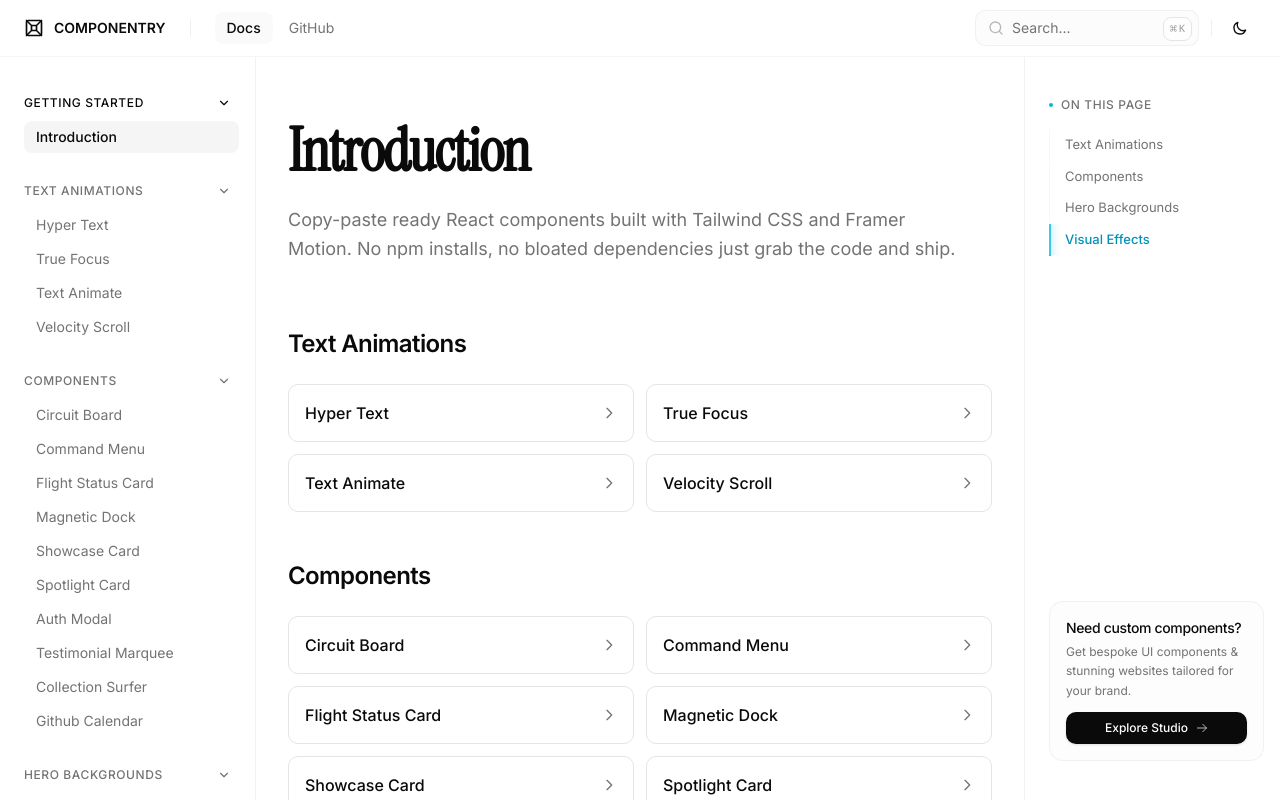
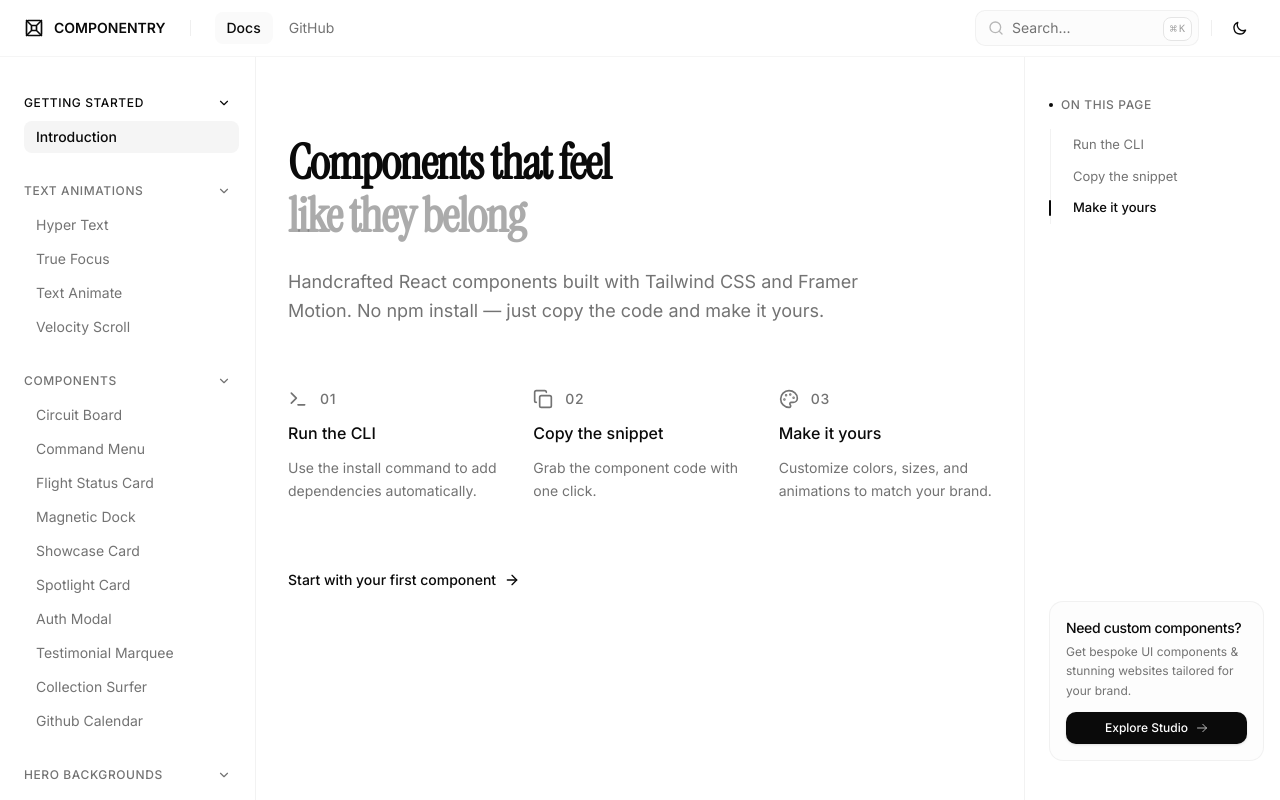
Before and after one commit to AnsHh9094/XeVoS-Ui, a Next.js app in the folder apps/web/: page /docs in a window 1280 px wide. Shown: the top 800 px of the page. Built offline with nearby package versions, Linux system fonts and the light colour scheme.

Commit message:
feat: Redesign the docs introduction page with new content and animations, and refactor table of contents heading ID generation.

```diff
--- a/apps/web/app/docs/page.tsx
+++ b/apps/web/app/docs/page.tsx
@@ -1,57 +1,101 @@
+"use client"
+
 import type React from "react"
 import Link from "next/link"
-import { docsConfig } from "@/config/docs"
+import { motion } from "framer-motion"
+import { ArrowRight, Terminal, Copy, Palette } from "lucide-react"
 
 export default function DocsIntroPage(): React.JSX.Element {
   return (
-    <div className="space-y-16">
+    <div className="space-y-16 pt-4">
+      {/* Hero */}
       <header className="space-y-6">
-        <h1
-          className="text-4xl md:text-5xl lg:text-6xl font-bold tracking-tight"
+        <motion.h1
+          initial={{ opacity: 0, y: 12 }}
+          animate={{ opacity: 1, y: 0 }}
+          transition={{ duration: 0.5, ease: [0.22, 1, 0.36, 1] }}
+          className="text-4xl md:text-5xl font-bold tracking-tight leading-[1.1]"
           style={{ fontFamily: "var(--font-serif)" }}
         >
-          Introduction
-        </h1>
-        <p className="text-muted-foreground text-lg leading-relaxed max-w-2xl">
-          Copy-paste ready React components built with Tailwind CSS and Framer
-          Motion. No npm installs, no bloated dependencies just grab the code
-          and ship.
-        </p>
+          Components that feel
+          <br />
+          <span className="text-muted-foreground/60">like they belong</span>
+        </motion.h1>
+
+        <motion.p
+          initial={{ opacity: 0, y: 12 }}
+          animate={{ opacity: 1, y: 0 }}
+          transition={{ duration: 0.5, delay: 0.1, ease: [0.22, 1, 0.36, 1] }}
+          className="text-muted-foreground text-lg leading-relaxed max-w-xl"
+        >
+          Handcrafted React components built with Tailwind CSS and Framer Motion.
+          No npm install — just copy the code and make it yours.
+        </motion.p>
       </header>
 
-      <div className="space-y-12">
-        {docsConfig.nav.slice(1).map((category) => (
-          <div key={category.title} id={category.title.toLowerCase().replace(/\s+/g, "-")} data-section-title={category.title} className="scroll-mt-20">
-            <h2 className="text-2xl font-semibold tracking-tight mb-6">
-              {category.title}
-            </h2>
-            <div className="grid grid-cols-1 sm:grid-cols-2 gap-3">
-              {category.items.map((item) => (
-                <Link
-                  key={item.href}
-                  href={item.href}
-                  className="group flex items-center justify-between p-4 rounded-lg border border-border bg-card hover:bg-accent/50 transition-colors"
-                >
-                  <span className="font-medium">{item.title}</span>
-                  <svg
-                    className="h-4 w-4 text-muted-foreground group-hover:translate-x-0.5 transition-transform"
-                    fill="none"
-                    viewBox="0 0 24 24"
-                    stroke="currentColor"
-                    strokeWidth={2}
-                  >
-                    <path
-                      strokeLinecap="round"
-                      strokeLinejoin="round"
-                      d="M9 5l7 7-7 7"
-                    />
-                  </svg>
-                </Link>
-              ))}
+      {/* Getting Started Flow */}
+      <motion.section
+        initial={{ opacity: 0, y: 12 }}
+        animate={{ opacity: 1, y: 0 }}
+        transition={{ duration: 0.5, delay: 0.2, ease: [0.22, 1, 0.36, 1] }}
+        className="space-y-6"
+      >
+        <div className="grid grid-cols-1 md:grid-cols-3 gap-8">
+          <div className="space-y-3">
+            <div className="flex items-center gap-3">
+              <Terminal className="w-5 h-5 text-muted-foreground" />
+              <span className="text-sm font-medium uppercase tracking-wider text-muted-foreground">
+                01
+              </span>
             </div>
+            <h3 className="font-medium">Run the CLI</h3>
+            <p className="text-sm text-muted-foreground leading-relaxed">
+              Use the install command to add dependencies automatically.
+            </p>
           </div>
-        ))}
-      </div>
+
+          <div className="space-y-3">
+            <div className="flex items-center gap-3">
+              <Copy className="w-5 h-5 text-muted-foreground" />
+              <span className="text-sm font-medium uppercase tracking-wider text-muted-foreground">
+                02
+              </span>
+            </div>
+            <h3 className="font-medium">Copy the snippet</h3>
+            <p className="text-sm text-muted-foreground leading-relaxed">
+              Grab the component code with one click.
+            </p>
+          </div>
+
+          <div className="space-y-3">
+            <div className="flex items-center gap-3">
+              <Palette className="w-5 h-5 text-muted-foreground" />
+              <span className="text-sm font-medium uppercase tracking-wider text-muted-foreground">
+                03
+              </span>
+            </div>
+            <h3 className="font-medium">Make it yours</h3>
+            <p className="text-sm text-muted-foreground leading-relaxed">
+              Customize colors, sizes, and animations to match your brand.
+            </p>
+          </div>
+        </div>
+      </motion.section>
+
+      {/* CTA */}
+      <motion.div
+        initial={{ opacity: 0, y: 12 }}
+        animate={{ opacity: 1, y: 0 }}
+        transition={{ duration: 0.5, delay: 0.3, ease: [0.22, 1, 0.36, 1] }}
+      >
+        <Link
+          href="/docs/components/hyper-text"
+          className="group inline-flex items-center gap-2 text-sm font-medium"
+        >
+          Start with your first component
+          <ArrowRight className="w-4 h-4 group-hover:translate-x-0.5 transition-transform" />
+        </Link>
+      </motion.div>
     </div>
   )
 }
--- a/apps/web/components/table-of-contents.tsx
+++ b/apps/web/components/table-of-contents.tsx
@@ -1,7 +1,7 @@
 "use client"
 
 import type React from "react"
-import { useEffect, useState, useRef } from "react"
+import { useEffect, useState, useRef, useCallback } from "react"
 import { usePathname } from "next/navigation"
 import Link from "next/link"
 import { motion } from "framer-motion"
@@ -9,7 +9,27 @@ import { motion } from "framer-motion"
 interface TocHeading {
   id: string
   text: string
-  level: number // 2 for h2/section, 3 for h3/subsection
+  level: number
+}
+
+// Generate URL-friendly slug from text
+const slugify = (text: string): string =>
+  text
+    .toLowerCase()
+    .trim()
+    .replace(/[^\w\s-]/g, "")
+    .replace(/[\s_-]+/g, "-")
+    .replace(/^-+|-+$/g, "")
+
+// Generate unique ID for an element
+const generateUniqueId = (text: string, element: Element): string => {
+  let id = slugify(text)
+  if (document.getElementById(id) && document.getElementById(id) !== element) {
+    let counter = 1
+    while (document.getElementById(`${id}-${counter}`)) counter++
+    id = `${id}-${counter}`
+  }
+  return id
 }
 
 export function TableOfContents(): React.JSX.Element | null {
@@ -17,108 +37,56 @@ export function TableOfContents(): React.JSX.Element | null {
   const [headings, setHeadings] = useState<TocHeading[]>([])
   const [activeId, setActiveId] = useState<string>("")
   const navRef = useRef<HTMLElement>(null)
-  const [indicatorStyle, setIndicatorStyle] = useState({ top: 0, height: 32 })
-
-  // Refs to prevent scroll handler from fighting with click navigation
   const isScrollingRef = useRef(false)
   const scrollTimeoutRef = useRef<ReturnType<typeof setTimeout> | null>(null)
 
+  // Extract headings from the page
   useEffect(() => {
-    // Helper to generate IDs
-    const slugify = (text: string) =>
-      text
-        .toLowerCase()
-        .trim()
-        .replace(/[^\w\s-]/g, "")
-        .replace(/[\s_-]+/g, "-")
-        .replace(/^-+|-+$/g, "")
-
-    // Select section titles (h2) and subsection titles (h3)
     const sectionSelectors = [
       "[data-section-title]",
       "div.text-xs.uppercase.tracking-widest.text-muted-foreground",
       "p.text-xs.uppercase.tracking-widest.text-muted-foreground",
     ]
 
-    // Also find h3 elements for sub-sections
-    const h3Selector = "main h3"
-
-    const sectionElements = Array.from(document.querySelectorAll(sectionSelectors.join(",")))
-    const h3Elements = Array.from(document.querySelectorAll(h3Selector))
-
+    const sectionElements = document.querySelectorAll(sectionSelectors.join(","))
+    const h3Elements = document.querySelectorAll("main h3")
     const items: TocHeading[] = []
-    const observedElements: Element[] = []
 
     // Process section titles (level 2)
     sectionElements.forEach((elem) => {
-      // Avoid processing the TOC's own header if it happens to match
       if (elem.closest("aside")) return
 
-      // Determine text content
-      let text = elem.getAttribute("data-section-title") || elem.textContent || ""
-      text = text.trim()
+      const text = (elem.getAttribute("data-section-title") || elem.textContent || "").trim()
       if (!text) return
 
-      // Determine the target element that should have the ID
-      let target: Element = elem
-      if (!elem.hasAttribute("data-section-title")) {
-        if (elem.parentElement) {
-          target = elem.parentElement
-        }
+      const target = elem.hasAttribute("data-section-title") ? elem : elem.parentElement || elem
+
+      if (!target.id) {
+        target.id = generateUniqueId(text, target)
       }
 
-      // Determine or Generate ID
-      let id = target.id
-      if (!id) {
-        id = slugify(text)
-        if (document.getElementById(id) && document.getElementById(id) !== target) {
-          let counter = 1
-          while (document.getElementById(`${id}-${counter}`)) {
-            counter++
-          }
-          id = `${id}-${counter}`
-        }
-        target.id = id
-      }
-
-      // Add to list if not already added
-      if (!items.find((item) => item.id === id)) {
-        items.push({ id, text, level: 2 })
-        observedElements.push(target)
+      if (!items.some((item) => item.id === target.id)) {
+        items.push({ id: target.id, text, level: 2 })
       }
     })
 
-    // Process h3 elements (level 3 - subsections)
+    // Process h3 elements (level 3)
     h3Elements.forEach((elem) => {
-      // Avoid processing the TOC's own elements
       if (elem.closest("aside")) return
 
-      let text = elem.textContent || ""
-      text = text.trim()
+      const text = (elem.textContent || "").trim()
       if (!text) return
 
-      // Determine or Generate ID
-      let id = elem.id
-      if (!id) {
-        id = slugify(text)
-        if (document.getElementById(id) && document.getElementById(id) !== elem) {
-          let counter = 1
-          while (document.getElementById(`${id}-${counter}`)) {
-            counter++
-          }
-          id = `${id}-${counter}`
-        }
-        elem.id = id
+      if (!elem.id) {
+        elem.id = generateUniqueId(text, elem)
       }
 
-      // Add to list if not already added
-      if (!items.find((item) => item.id === id)) {
-        items.push({ id, text, level: 3 })
-        observedElements.push(elem)
+      if (!items.some((item) => item.id === elem.id)) {
+        items.push({ id: elem.id, text, level: 3 })
       }
     })
 
-    // Sort items by their position in the document
+    // Sort by document order
     items.sort((a, b) => {
       const elemA = document.getElementById(a.id)
       const elemB = document.getElementById(b.id)
@@ -127,51 +95,48 @@ export function TableOfContents(): React.JSX.Element | null {
     })
 
     setHeadings(items)
+  }, [pathname])
 
-    const handleScroll = () => {
-      // Skip scroll updates when we're programmatically scrolling after a click
-      if (isScrollingRef.current) return
+  // Handle scroll to determine active section
+  const handleScroll = useCallback(() => {
+    if (isScrollingRef.current || headings.length === 0) return
 
     const scrollY = window.scrollY
     const windowHeight = window.innerHeight
     const docHeight = document.documentElement.scrollHeight
 
-      // Check if we're at the bottom of the page
+    // At bottom of page, activate last item
     if (scrollY + windowHeight >= docHeight - 50) {
-        const lastItem = items[items.length - 1]
+      const lastItem = headings[headings.length - 1]
       if (lastItem) {
         setActiveId(lastItem.id)
         return
       }
     }
 
-      // Find the current active section
-      // We look for the last section that has its top position above (or close to) the viewport top
-      // 100px offset provides a comfortable "read ahead" buffer and accounts for the sticky header
+    // Find active section (last one above the offset threshold)
     const offset = 100
-      let currentId = ""
+    // Default to the first heading so it's active initially (when at top of page)
+    let currentId = headings[0]?.id || ""
 
-      for (const item of items) {
+    for (const item of headings) {
       const element = document.getElementById(item.id)
       if (!element) continue
 
-        const rect = element.getBoundingClientRect()
-
-        // If the section header is above the threshold line
-        if (rect.top < offset) {
+      if (element.getBoundingClientRect().top < offset) {
         currentId = item.id
       } else {
-          // Since items are sorted by position, once we find a header below the line,
-          // we know all subsequent headers are also below.
         break
       }
     }
 
     setActiveId(currentId)
-    }
+  }, [headings])
 
-    // Throttle the scroll event
+  // Set up scroll listener
+  useEffect(() => {
     let ticking = false
+
     const onScroll = () => {
       if (!ticking) {
         window.requestAnimationFrame(() => {
@@ -183,190 +148,113 @@ export function TableOfContents(): React.JSX.Element | null {
     }
 
     window.addEventListener("scroll", onScroll)
-    // Initial check to set active state on load
     handleScroll()
 
     return () => {
       window.removeEventListener("scroll", onScroll)
-      // Clean up timeout on unmount
-      if (scrollTimeoutRef.current) {
-        clearTimeout(scrollTimeoutRef.current)
+      if (scrollTimeoutRef.current) clearTimeout(scrollTimeoutRef.current)
+    }
+  }, [handleScroll])
+
+  // Handle link click with smooth scroll
+  const handleClick = (e: React.MouseEvent, headingId: string) => {
+    e.preventDefault()
+    isScrollingRef.current = true
+
+    if (scrollTimeoutRef.current) clearTimeout(scrollTimeoutRef.current)
+
+    setActiveId(headingId)
+    document.getElementById(headingId)?.scrollIntoView({ behavior: "smooth" })
+
+    scrollTimeoutRef.current = setTimeout(() => {
+      isScrollingRef.current = false
+    }, 800)
+  }
+
+  // Get active link position for indicator
+  const getIndicatorPosition = () => {
+    if (!activeId || !navRef.current) return null
+
+    const activeLink = navRef.current.querySelector(`a[href="#${activeId}"]`) as HTMLElement
+    if (!activeLink) return null
+
+    return {
+      top: activeLink.offsetTop + (activeLink.offsetHeight - 16) / 2,
+      height: 16
     }
   }
-  }, [pathname])
 
-  // Update indicator position when activeId changes
-  useEffect(() => {
-    if (!activeId || !navRef.current) return
+  const indicatorPos = getIndicatorPosition()
 
-    const activeLink = navRef.current.querySelector(`a[href="#${activeId}"]`) as HTMLElement
-    if (activeLink) {
-      setIndicatorStyle({
-        top: activeLink.offsetTop,
-        height: activeLink.offsetHeight,
-      })
+  if (headings.length === 0) {
+    return (
+      <aside className="w-64 shrink-0 hidden xl:block border-l border-border/50">
+        <div className="sticky top-14 h-[calc(100svh-3.5rem)] overflow-y-auto pl-6 pr-4 py-10 flex flex-col">
+          <div className="mt-auto pt-6" />
+          <CTACard />
+        </div>
+      </aside>
+    )
   }
-  }, [activeId, headings])
 
   return (
     <aside className="w-64 shrink-0 hidden xl:block border-l border-border/50">
       <div className="sticky top-14 h-[calc(100svh-3.5rem)] overflow-y-auto pl-6 pr-4 py-10 flex flex-col">
-        {headings.length > 0 && (
         <div className="flex-1">
-            {/* Header with accent color */}
+          {/* Header */}
           <div className="flex items-center gap-2 mb-4">
-              <div className="h-1 w-1 rounded-full bg-cyan-500" />
+            <div className="h-1 w-1 rounded-full bg-foreground" />
             <p className="font-medium text-xs text-muted-foreground uppercase tracking-wider">
               On This Page
             </p>
           </div>
 
-            {/* Navigation with custom track */}
+          {/* Navigation */}
           <nav ref={navRef} className="relative flex flex-col">
-              {/* Single animated active indicator - moves directly without intermediate stops */}
-              {activeId && (() => {
-                const activeIndex = headings.findIndex(h => h.id === activeId)
-                if (activeIndex === -1) return null
+            {/* Background track line */}
+            <div className="absolute left-[1px] top-0 bottom-0 w-px bg-border/50" />
 
-                const activeHeading = headings[activeIndex]
-                if (!activeHeading) return null
+            {/* Active indicator */}
+            {indicatorPos && (
+              <motion.div
+                className="absolute left-0 w-[2px] rounded-full bg-foreground"
+                initial={false}
+                animate={{ top: indicatorPos.top, height: indicatorPos.height }}
+                transition={{ type: "spring", stiffness: 300, damping: 30 }}
+              />
+            )}
 
-                const isSubsection = activeHeading.level === 3
-                const prevHeading = headings[activeIndex - 1]
-                const prevLevel = prevHeading ? prevHeading.level : activeHeading.level
-
-                const startX = prevLevel === 3 ? 12.5 : 0.5
-                const currentX = isSubsection ? 12.5 : 0.5
-                const effectiveStartX = activeIndex === 0 ? currentX : startX
-
-                const pathD = `
-                  M ${effectiveStartX} 0
-                  C ${effectiveStartX} 25 ${currentX} 25 ${currentX} 50
-                  L ${currentX} 100
-                `
-
-                return (
-                  <motion.div
-                    className="absolute left-0 w-4 pointer-events-none"
-                    initial={false}
-                    animate={{
-                      top: indicatorStyle.top,
-                      height: indicatorStyle.height,
-                    }}
-                    transition={{
-                      type: "spring",
-                      stiffness: 260,
-                      damping: 30,
-                    }}
-                  >
-                    <svg
-                      className="w-full h-full text-cyan-500"
-                      viewBox="0 0 16 100"
-                      preserveAspectRatio="none"
-                    >
-                      <motion.path
-                        d={pathD}
-                        fill="none"
-                        stroke="currentColor"
-                        strokeWidth="2.5"
-                        strokeLinecap="round"
-                        className="drop-shadow-[0_0_4px_rgba(6,182,212,0.6)]"
-                        initial={false}
-                        animate={{ d: pathD }}
-                        transition={{
-                          type: "spring",
-                          stiffness: 260,
-                          damping: 30,
-                        }}
-                      />
-                    </svg>
-                  </motion.div>
-                )
-              })()}
-
-              {headings.map((heading, index) => {
-                const isActive = activeId === heading.id
-                const isSubsection = heading.level === 3
-                const prevHeading = headings[index - 1]
-                const prevLevel = prevHeading ? prevHeading.level : heading.level
-
-                // Track curve calculation
-                const startX = prevLevel === 3 ? 12.5 : 0.5
-                const currentX = isSubsection ? 12.5 : 0.5
-                const effectiveStartX = index === 0 ? currentX : startX
-
-                const pathD = `
-                  M ${effectiveStartX} 0
-                  C ${effectiveStartX} 25 ${currentX} 25 ${currentX} 50
-                  L ${currentX} 100
-                `
-
-                return (
+            {/* Links */}
+            {headings.map((heading) => (
               <a
                 key={heading.id}
                 href={`#${heading.id}`}
+                onClick={(e) => handleClick(e, heading.id)}
                 className={`
-                      relative transition-colors duration-200 block py-1.5 pr-2 text-[13px]
-                      ${isSubsection ? "pl-7" : "pl-4"}
-                      ${isActive
-                        ? "text-cyan-600 dark:text-cyan-400 font-medium"
+                  relative py-1.5 pr-2 text-[13px] transition-colors duration-200
+                  ${heading.level === 3 ? "pl-6" : "pl-4"}
+                  ${activeId === heading.id
+                    ? "text-foreground font-medium"
                     : "text-muted-foreground hover:text-foreground"
                   }
                 `}
-                    onClick={(e) => {
-                      e.preventDefault()
+              >
+                {heading.text}
+              </a>
+            ))}
+          </nav>
+        </div>
 
-                      // Lock scroll handler updates during programmatic scroll
-                      isScrollingRef.current = true
-
-                      // Clear any existing timeout
-                      if (scrollTimeoutRef.current) {
-                        clearTimeout(scrollTimeoutRef.current)
+        <div className="mt-auto pt-6" />
+        <CTACard />
+      </div>
+    </aside>
+  )
 }
 
-                      // Immediately set the active state for instant feedback
-                      setActiveId(heading.id)
-
-                      // Perform smooth scroll
-                      document.getElementById(heading.id)?.scrollIntoView({
-                        behavior: "smooth",
-                      })
-
-                      // Release scroll handler after animation completes (~800ms for smooth scroll)
-                      scrollTimeoutRef.current = setTimeout(() => {
-                        isScrollingRef.current = false
-                      }, 800)
-                    }}
-                  >
-                    {/* Track Container - Background track only */}
-                    <div className="absolute left-0 top-0 w-4 h-full pointer-events-none">
-                      {/* Background Track */}
-                      <svg
-                        className="w-full h-full"
-                        viewBox="0 0 16 100"
-                        preserveAspectRatio="none"
-                      >
-                        <path
-                          d={pathD}
-                          fill="none"
-                          className="stroke-border/50"
-                          strokeWidth="1"
-                        />
-                      </svg>
-                    </div>
-
-                    {heading.text}
-                  </a>
-                )
-              })}
-            </nav>
-          </div>
-        )}
-
-        {/* Spacer */}
-        <div className="mt-auto pt-6" />
-
-        {/* CTA Card */}
+// Extracted CTA Card component
+function CTACard() {
+  return (
     <div className="rounded-xl border border-border/50 bg-muted/20 p-4 space-y-3">
       <div className="space-y-1">
         <h4 className="text-sm font-medium text-foreground tracking-tight">
@@ -394,7 +282,5 @@ export function TableOfContents(): React.JSX.Element | null {
         </svg>
       </Link>
     </div>
-      </div>
-    </aside>
   )
 }
```
Lines whose indentation alone changed are shown as unchanged.
